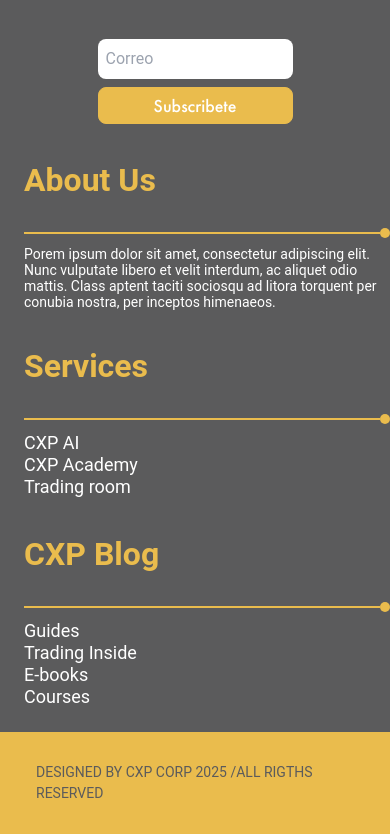
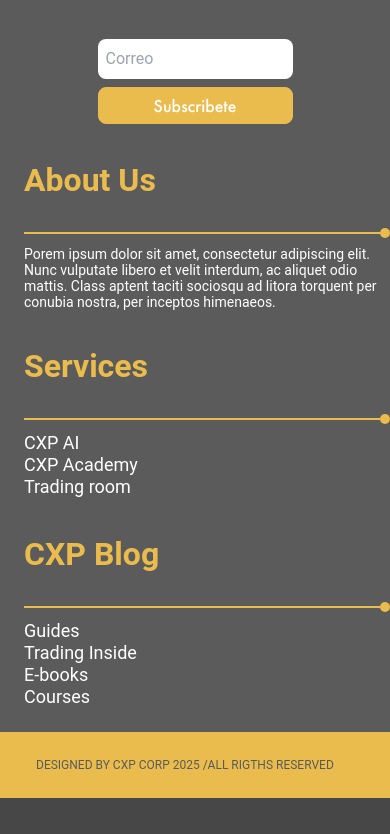
Before and after one commit to camiloparrax8/vyrtiummedia, a Next.js app: page / in a window 390 px wide. Shown: the part 9307-10141 px from the top of the page. After the commit the page ends 10105 px from the top, so only its background shows below. Built offline with nearby package versions, Linux system fonts and the light colour scheme; no server answers.

Commit message:
styles(Footer): change text size in footer

```diff
--- a/src/app/components/footer.js
+++ b/src/app/components/footer.js
@@ -65,8 +65,8 @@
                 </div>
             </div>
 
-            <div className="bg-primary py-[30px] px-[36px]">
-                <p className="text-grey text-[14px] md:text-[16px]">DESIGNED BY CXP CORP 2025 /ALL RIGTHS RESERVED</p>
+            <div className="bg-primary py-6 md:py-[30px] px-[36px]">
+                <p className="text-grey text-[12px] md:text-[16px]">DESIGNED BY CXP CORP 2025 /ALL RIGTHS RESERVED</p>
             </div>
         </footer>
     )
```
